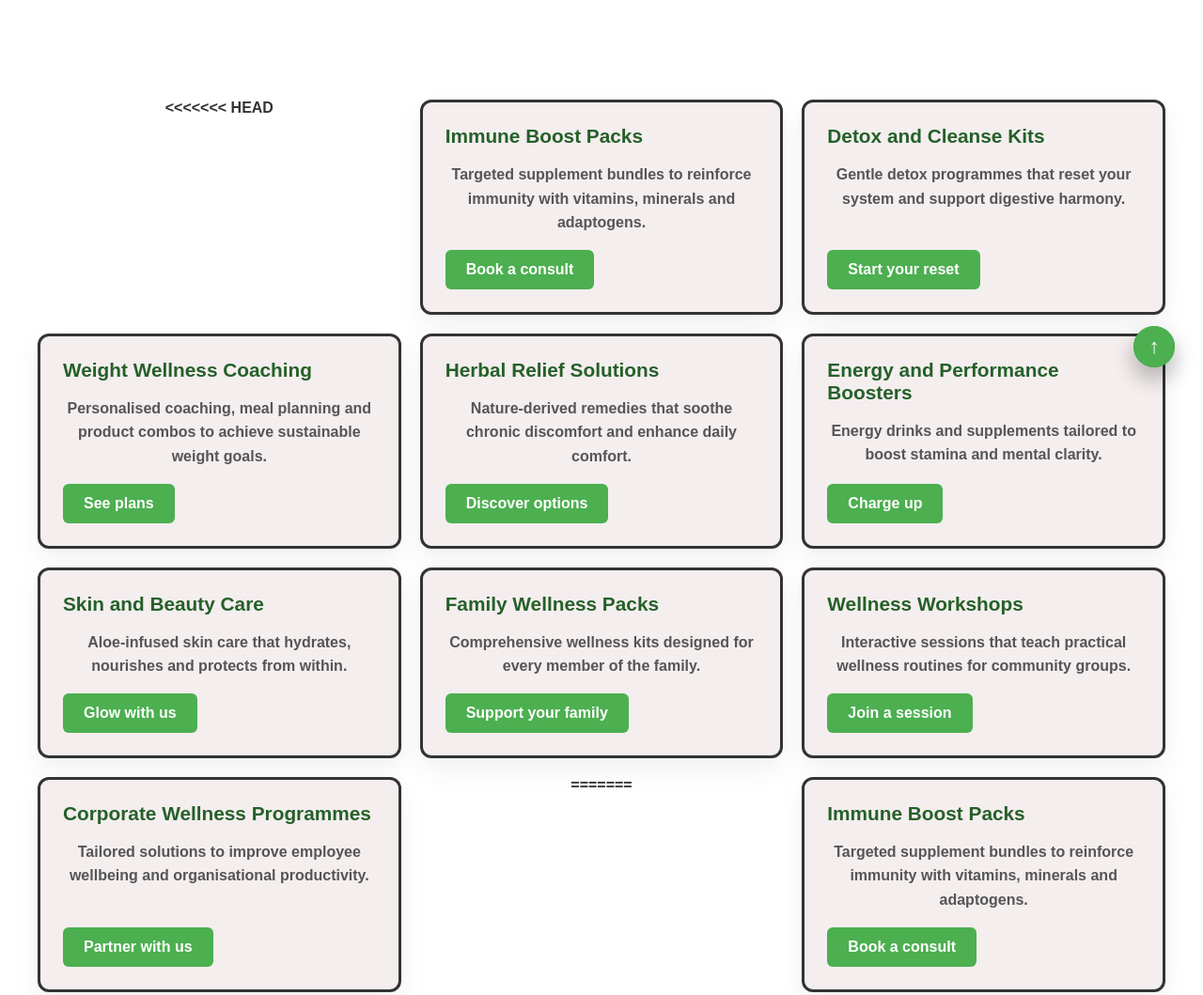
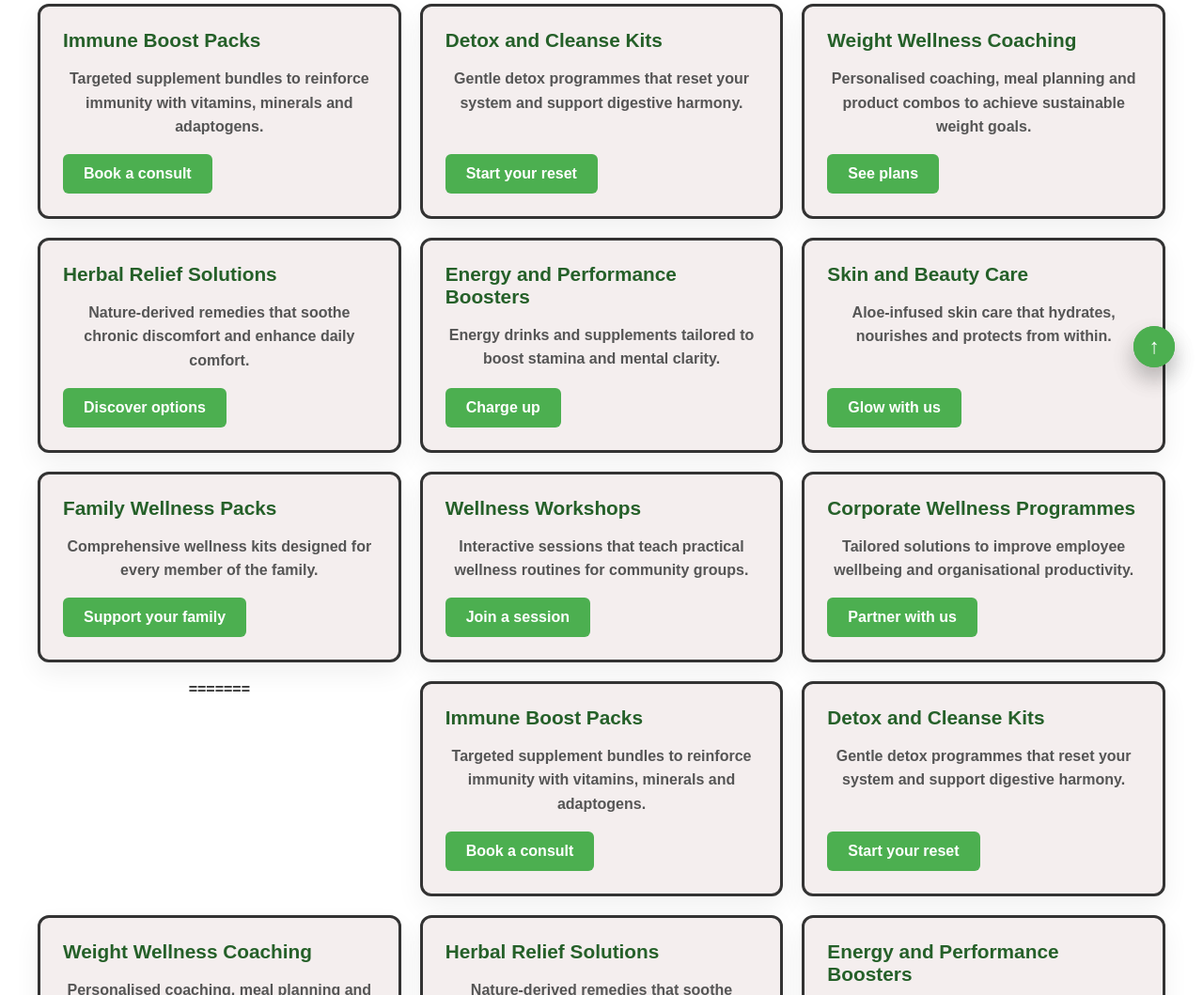
Before and after one commit to jonathanolum415-lab/FLP-2.0, a plain HTML site: page services.html in a window 1280 px wide. Shown: the part 379-1438 px from the top of the page at 94% size. Drawn offline with Linux system fonts and the light colour scheme.

Commit message:
update code

```diff
--- a/services.html
+++ b/services.html
@@ -19,11 +19,9 @@
         </div>
         <nav>
             <a href="index.html">Home</a>
-<<<<<<< HEAD
             <a class="active" href="services.html">Services</a>
             =======
             <a href="services.html">Services</a>
->>>>>>> 7687b5c45689e7f6e8d39f15ff1746471eb0dbc8
             <a href="product image.html">Product Image</a>
             <a href="contacts.html">Contacts</a>
         </nav>
@@ -36,16 +34,51 @@
         </section>
         <section class="page-section">
             <div class="services-container">
-<<<<<<< HEAD
-                <article class="service-card"><h3>Immune Boost Packs</h3><p>Targeted supplement bundles to reinforce immunity with vitamins, minerals and adaptogens.</p><a class="button" href="contacts.html">Book a consult</a></article>
-                <article class="service-card"><h3>Detox and Cleanse Kits</h3><p>Gentle detox programmes that reset your system and support digestive harmony.</p><a class="button" href="contacts.html">Start your reset</a></article>
-                <article class="service-card"><h3>Weight Wellness Coaching</h3><p>Personalised coaching, meal planning and product combos to achieve sustainable weight goals.</p><a class="button" href="contacts.html">See plans</a></article>
-                <article class="service-card"><h3>Herbal Relief Solutions</h3><p>Nature-derived remedies that soothe chronic discomfort and enhance daily comfort.</p><a class="button" href="contacts.html">Discover options</a></article>
-                <article class="service-card"><h3>Energy and Performance Boosters</h3><p>Energy drinks and supplements tailored to boost stamina and mental clarity.</p><a class="button" href="contacts.html">Charge up</a></article>
-                <article class="service-card"><h3>Skin and Beauty Care</h3><p>Aloe-infused skin care that hydrates, nourishes and protects from within.</p><a class="button" href="contacts.html">Glow with us</a></article>
-                <article class="service-card"><h3>Family Wellness Packs</h3><p>Comprehensive wellness kits designed for every member of the family.</p><a class="button" href="contacts.html">Support your family</a></article>
-                <article class="service-card"><h3>Wellness Workshops</h3><p>Interactive sessions that teach practical wellness routines for community groups.</p><a class="button" href="contacts.html">Join a session</a></article>
-                <article class="service-card"><h3>Corporate Wellness Programmes</h3><p>Tailored solutions to improve employee wellbeing and organisational productivity.</p><a class="button" href="contacts.html">Partner with us</a></article>
+                <article class="service-card">
+                    <h3>Immune Boost Packs</h3>
+                    <p>Targeted supplement bundles to reinforce immunity with vitamins, minerals and adaptogens.</p><a
+                        class="button" href="contacts.html">Book a consult</a>
+                </article>
+                <article class="service-card">
+                    <h3>Detox and Cleanse Kits</h3>
+                    <p>Gentle detox programmes that reset your system and support digestive harmony.</p><a
+                        class="button" href="contacts.html">Start your reset</a>
+                </article>
+                <article class="service-card">
+                    <h3>Weight Wellness Coaching</h3>
+                    <p>Personalised coaching, meal planning and product combos to achieve sustainable weight goals.</p>
+                    <a class="button" href="contacts.html">See plans</a>
+                </article>
+                <article class="service-card">
+                    <h3>Herbal Relief Solutions</h3>
+                    <p>Nature-derived remedies that soothe chronic discomfort and enhance daily comfort.</p><a
+                        class="button" href="contacts.html">Discover options</a>
+                </article>
+                <article class="service-card">
+                    <h3>Energy and Performance Boosters</h3>
+                    <p>Energy drinks and supplements tailored to boost stamina and mental clarity.</p><a class="button"
+                        href="contacts.html">Charge up</a>
+                </article>
+                <article class="service-card">
+                    <h3>Skin and Beauty Care</h3>
+                    <p>Aloe-infused skin care that hydrates, nourishes and protects from within.</p><a class="button"
+                        href="contacts.html">Glow with us</a>
+                </article>
+                <article class="service-card">
+                    <h3>Family Wellness Packs</h3>
+                    <p>Comprehensive wellness kits designed for every member of the family.</p><a class="button"
+                        href="contacts.html">Support your family</a>
+                </article>
+                <article class="service-card">
+                    <h3>Wellness Workshops</h3>
+                    <p>Interactive sessions that teach practical wellness routines for community groups.</p><a
+                        class="button" href="contacts.html">Join a session</a>
+                </article>
+                <article class="service-card">
+                    <h3>Corporate Wellness Programmes</h3>
+                    <p>Tailored solutions to improve employee wellbeing and organisational productivity.</p><a
+                        class="button" href="contacts.html">Partner with us</a>
+                </article>
                 =======
                 <article class="service-card">
                     <h3>Immune Boost Packs</h3>
@@ -92,13 +125,11 @@
                     <p>Tailored solutions to improve employee wellbeing and organisational productivity.</p>
                     <a class="button" href="contacts.html">Partner with us</a>
                 </article>
->>>>>>> 7687b5c45689e7f6e8d39f15ff1746471eb0dbc8
             </div>
         </section>
         <section class="page-section">
             <h2>How we work</h2>
             <div class="timeline">
-<<<<<<< HEAD
                 <article class="timeline-step">
                     <h3>1. Discovery consultation</h3>
                     <p>Share your health goals with our specialists and receive a tailored plan.</p>
@@ -108,17 +139,15 @@
                     <p>Choose from trusted natural products and supplements curated for your needs.</p>
                 </article>
                 <article class="timeline-step">
-=======
-                <article class="timeline-step"-step>
+                    <article class="timeline-step" -step>
                         <h3>1. Discovery consultation</h3>
                         <p>Share your health goals with our specialists and receive a tailored plan.</p>
                     </article>
-                <article class="timeline-step"-step>
+                    <article class="timeline-step" -step>
                         <h3>2. Guided product selection</h3>
                         <p>Choose from trusted natural products and supplements curated for your needs.</p>
                     </article>
-                <article class="timeline-step"-step>
->>>>>>> 7687b5c45689e7f6e8d39f15ff1746471eb0dbc8
+                    <article class="timeline-step" -step>
                         <h3>3. Continuous support</h3>
                         <p>Track progress with follow-up sessions, tips, and community workshops.</p>
                     </article>
@@ -128,11 +157,8 @@
     <footer>
         <p>© 2026 ForeverLivingProducts. All rights reserved.</p>
     </footer>
-<<<<<<< HEAD
     <a id="backToTop" href="#top" aria-label="Back to top">↑</a>
-=======
     <a href="#top" id="backToTop" aria-label="Back to top">↑</a>
->>>>>>> 7687b5c45689e7f6e8d39f15ff1746471eb0dbc8
 </body>
 
 </html>
--- a/style.css
+++ b/style.css
@@ -2,6 +2,10 @@
     margin: 0;
     padding: 0;
     box-sizing: border-box;
+}
+
+html {
+    scroll-behavior: smooth;
 }
 
 body {
@@ -434,11 +438,8 @@ p {
     border-radius: 12px;
     padding: 24px;
     box-shadow: 0 10px 26px rgba(0, 0, 0, 0.05);
-<<<<<<< HEAD
     transform: none;
     opacity: 1;
-=======
->>>>>>> 7687b5c45689e7f6e8d39f15ff1746471eb0dbc8
 }
 
 footer {
@@ -461,7 +462,6 @@ footer {
     color: #fff;
     font-size: 1.4rem;
     cursor: pointer;
-<<<<<<< HEAD
     opacity: 1;
     pointer-events: auto;
     display: flex;
@@ -477,14 +477,13 @@ footer {
     transform: translateY(-2px);
 }
 
-
-=======
+#backToTop:active {
+    background-color: #174b34;
     text-decoration: none;
     transition: transform 0.3s ease, background-color 0.3s ease;
     box-shadow: 0 12px 24px rgba(0, 0, 0, 0.15);
 }
 
->>>>>>> 7687b5c45689e7f6e8d39f15ff1746471eb0dbc8
 @media (max-width: 992px) {
     .services-container {
         grid-template-columns: repeat(2, minmax(0, 1fr));
```
Also changed, not shown: contacts.html (+1 -11 lines), index.html (+0 -7 lines), product image.html (+0 -6 lines). Lines whose indentation alone changed are shown as unchanged.
